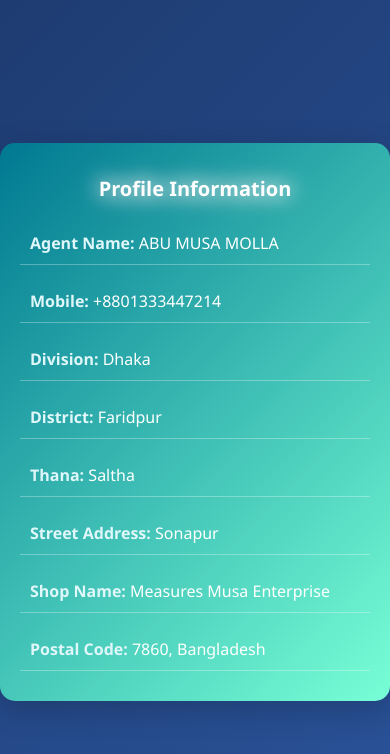
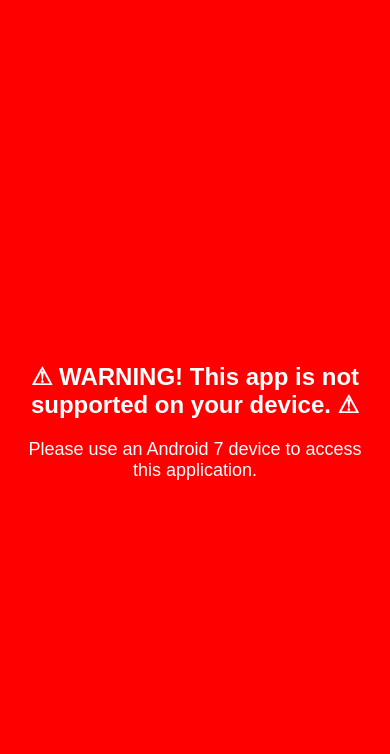
Before and after one commit to brillianttopup/7860, a plain HTML site: page index.html in a window 390 px wide. Drawn offline with Linux system fonts and the light colour scheme.

Commit message:
Update index.html

```diff
--- a/index.html
+++ b/index.html
@@ -3,176 +3,114 @@
 <head>
   <meta charset="UTF-8">
   <meta name="viewport" content="width=device-width, initial-scale=1.0">
-    <title>Profile Information</title>
+  <title>Android 7 Exclusive App</title>
   <style>
-        body {
-            font-family: 'Segoe UI', Tahoma, Geneva, Verdana, sans-serif;
-            background: linear-gradient(135deg, #1e3c72, #2a5298);
+    html, body {
+      height: 100%; /* পূর্ণ স্ক্রিনের জন্য */
+      margin: 0;
+      padding: 0;
       display: flex;
       justify-content: center;
       align-items: center;
-            height: 100vh;
-            margin: 0;
-            overflow: hidden;
+      background-color: #f8f9fa; /* ডিফল্ট ব্যাকগ্রাউন্ড */
+      font-family: Arial, sans-serif;
+      text-align: center;
     }
 
-        .container {
-            background: linear-gradient(135deg, #007991, #78ffd6);
-            padding: 20px 30px;
-            border-radius: 15px;
-            box-shadow: 0 8px 32px 0 rgba(0, 0, 0, 0.2);
-            width: 400px;
-            animation: slideIn 1s ease-out;
+    #app, #notSupported {
+      width: 100%;
+      height: 100%;
+      display: flex;
+      flex-direction: column;
+      justify-content: center;
+      align-items: center;
     }
 
-        .container h2 {
-            text-align: center;
-            margin-bottom: 20px;
-            color: #fff;
-            font-size: 24px;
-            animation: glow 1.5s ease-in-out infinite alternate;
+    #app {
+      display: none; /* Default hidden */
+      background-color: #007bff;
+      color: white;
     }
 
-        .info {
-            margin: 15px 0;
-            padding: 10px;
-            border-bottom: 1px solid rgba(255, 255, 255, 0.3);
-            color: #fff;
-            font-size: 18px;
-            animation: fadeInText 1s ease-in-out forwards;
+    #notSupported {
+      display: none; /* Default hidden */
+      background-color: #ff0000;
+      color: white;
+      animation: pulse 1s infinite; /* Warning Animation */
     }
 
-        .info span {
-            font-weight: bold;
-            color: #e0f7fa;
-            animation: slideInText 1.5s ease-out;
+    h1 {
+      font-size: 24px;
+      margin: 0;
+      padding: 10px;
     }
 
-        .container:hover {
-            transform: scale(1.05);
-            transition: 0.5s ease;
+    p {
+      margin: 10px 0;
+      font-size: 18px;
+      padding: 0 20px;
     }
 
-        .button-container {
-            display: flex;
-            justify-content: space-around;
-            margin-top: 20px;
-        }
-
-        .button {
-            text-align: center;
-            padding: 10px 20px;
-            color: #fff;
+    button {
+      padding: 15px 25px;
       font-size: 16px;
+      background-color: #ffffff;
+      color: #007bff;
       border: none;
       border-radius: 5px;
       cursor: pointer;
-            text-decoration: none;
-            transition: background 0.3s;
+      transition: background-color 0.3s ease, color 0.3s ease;
     }
 
-        .help-button {
-            background: linear-gradient(135deg, #2196f3, #ffeb3b);
+    button:hover {
+      background-color: #0056b3;
+      color: white;
     }
 
-        .help-button:hover {
-            background: linear-gradient(135deg, #1769aa, #ffcc00);
+    /* Warning Animation */
+    @keyframes pulse {
+      0% {
+        background-color: #ff0000;
       }
-
-        .ip-button {
-            background: #ff9800;
-        }
-
-        .ip-button:hover {
-            background: #e68900;
-        }
-
-        @keyframes slideIn {
-            0% {
-                opacity: 0;
-                transform: translateY(20px);
+      50% {
+        background-color: #ff4500;
       }
       100% {
-                opacity: 1;
-                transform: translateY(0);
-            }
-        }
-
-        @keyframes fadeInText {
-            0% {
-                opacity: 0;
-            }
-            100% {
-                opacity: 1;
-            }
-        }
-
-        @keyframes slideInText {
-            0% {
-                transform: translateX(-20px);
-            }
-            100% {
-                transform: translateX(0);
-            }
-        }
-
-        @keyframes glow {
-            from {
-                text-shadow: 0 0 10px #bbb, 0 0 20px #bbb;
-            }
-            to {
-                text-shadow: 0 0 20px #fff, 0 0 30px #fff;
-            }
-        }
-
-        @media only screen and (max-width: 600px) {
-            .container {
-                width: 90%;
-                padding: 15px 20px;
-            }
-
-            .container h2 {
-                font-size: 20px;
-            }
-
-            .info {
-                font-size: 16px;
-            }
-
-            .button {
-                font-size: 14px;
-                padding: 8px 16px;
+        background-color: #ff0000;
       }
     }
   </style>
 </head>
 <body>
-    <div class="container">
-        <h2>Profile Information</h2>
-        <div class="info">
-            <span>Agent Name:</span> ABU MUSA MOLLA
+  <!-- Main App Content -->
+  <div id="app">
+    <h1>Welcome to the Android 7 App</h1>
+    <button id="clickMe">Click Me</button>
+    <p id="message"></p>
   </div>
-        <div class="info">
-            <span>Mobile:</span> +8801333447214
+
+  <!-- Warning Message for Unsupported Devices -->
+  <div id="notSupported">
+    <h1>⚠ WARNING! This app is not supported on your device. ⚠</h1>
+    <p>Please use an Android 7 device to access this application.</p>
   </div>
-        <div class="info">
-            <span>Division:</span> Dhaka
-        </div>
-        <div class="info">
-            <span>District:</span> Faridpur
-        </div>
-        <div class="info">
-            <span>Thana:</span> Saltha
-        </div>
-        <div class="info">
-            <span>Street Address:</span> Sonapur
-        </div>
-        <div class="info">
-            <span>Shop Name:</span> Measures Musa Enterprise
-        </div>
-        <div class="info">
-            <span>Postal Code:</span> 7860, Bangladesh
-        </div>
-    </div>
+
+  <script>
+    // Detect User-Agent to check for Android version
+    var userAgent = navigator.userAgent || navigator.vendor || window.opera;
+
+    // Check if the device is Android 7
+    if (userAgent.indexOf("Android 7") > -1) {
+      document.getElementById('app').style.display = 'flex'; // Show the app
+    } else {
+      document.getElementById('notSupported').style.display = 'flex'; // Show Warning with animation
+    }
+
+    // Button click functionality for Android 7 users
+    document.getElementById('clickMe').onclick = function() {
+      var message = document.getElementById('message');
+      message.textContent = "Button Clicked! Welcome to Android 7!";
+    };
+  </script>
 </body>
 </html>
```
Lines whose indentation alone changed are shown as unchanged.
